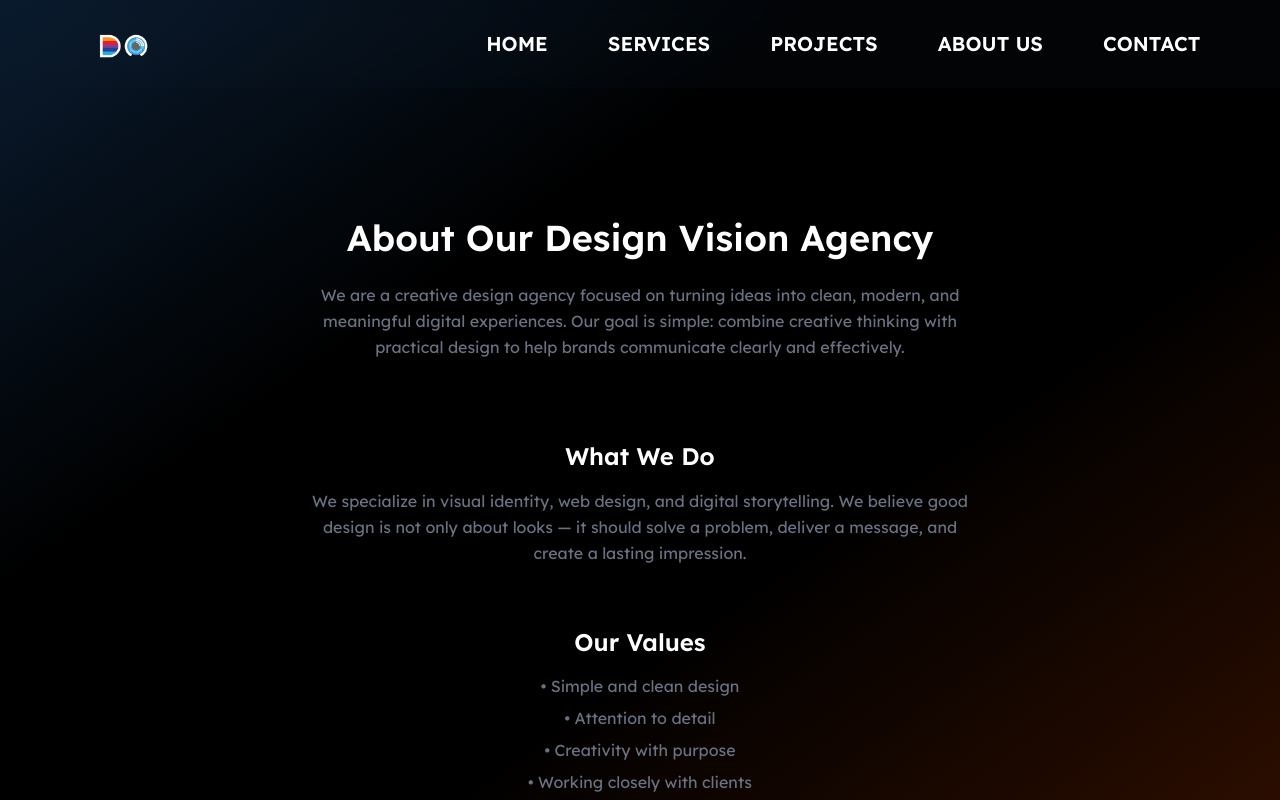
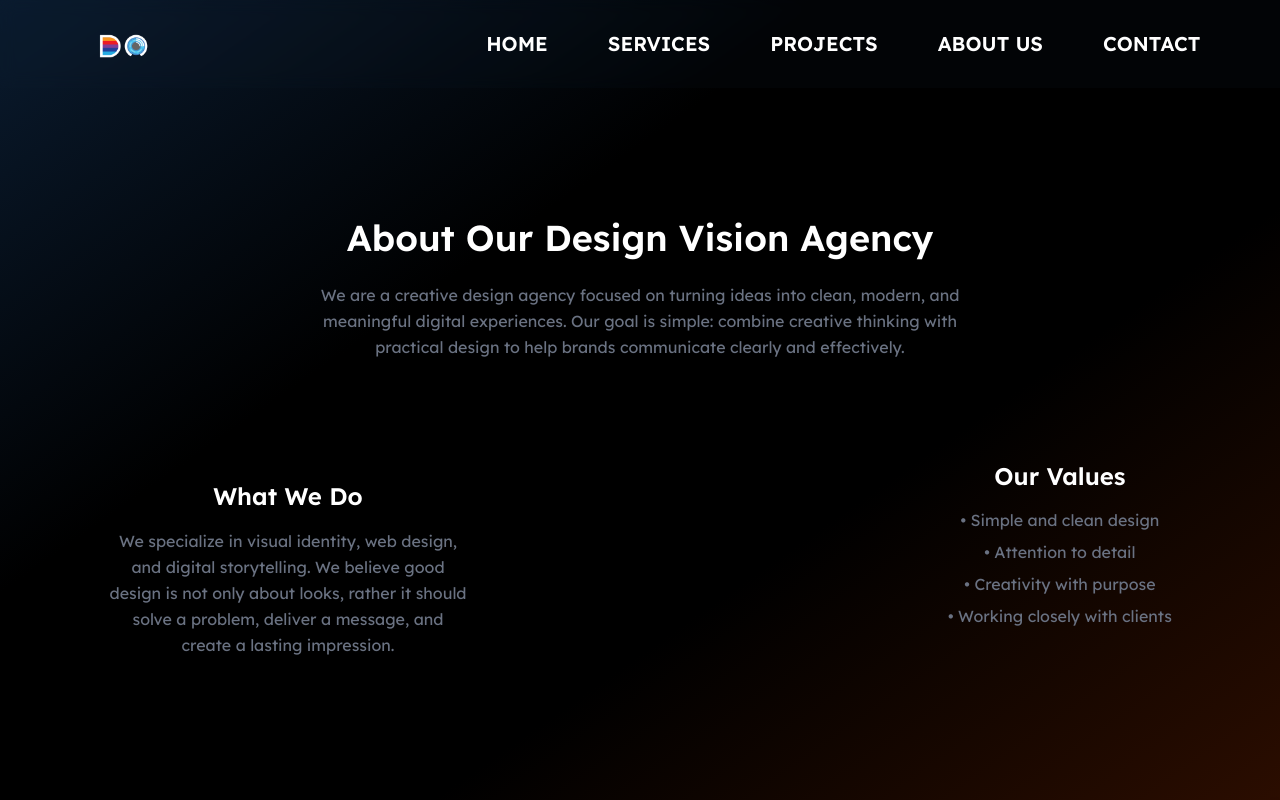
Before and after one commit to barezzali2/Design-Vision, a React (Vite) app: page /about in a window 1280 px wide. Shown: the top 800 px of the page. Built offline with nearby package versions, Linux system fonts and the light colour scheme.

Commit message:
Some changes in the pages as well

```diff
--- a/src/pages/About.jsx
+++ b/src/pages/About.jsx
@@ -19,14 +19,20 @@ function About() {
           communicate clearly and effectively.
         </p>
 
+
+        <div className="md:flex md:justify-between md:text-center ">
+
+        <div>
         <h2 className="text-2xl font-semibold mb-4 mt-20">What We Do</h2>
-        <p className="text-gray-500 max-w-2xl leading-relaxed mb-8 mx-auto">
+        <p className="text-gray-500 md:max-w-90 leading-relaxed mb-8 mx-auto">
           We specialize in visual identity, web design, and digital
-          storytelling. We believe good design is not only about looks — it
+          storytelling. We believe good design is not only about looks, rather it
           should solve a problem, deliver a message, and create a lasting
           impression.
         </p>
+        </div>
 
+        <div>
         <h2 className="text-2xl font-semibold mb-4 mt-15">Our Values</h2>
         <ul className="text-gray-500 space-y-2">
           <li>• Simple and clean design</li>
@@ -34,6 +40,10 @@ function About() {
           <li>• Creativity with purpose</li>
           <li>• Working closely with clients</li>
         </ul>
+        </div>
+
+        </div>
+
       </div>
 
       <Footer />
--- a/src/pages/Contact.jsx
+++ b/src/pages/Contact.jsx
@@ -19,9 +19,9 @@ function Contact() {
         </p>
 
         <div className="max-w-2xl mx-auto text-gray-500 space-y-4">
-          <p><span className="font-semibold">Email:</span> info@designvision.agency</p>
-          <p><span className="font-semibold">Phone:</span> +964 770 000 0000</p>
-          <p><span className="font-semibold">Location:</span> Sulaymaniyah, Kurdistan Region, Iraq</p>
+          <p><span className="font-semibold">Email: </span><a href="#">info@designvision.agency</a></p>
+          <p><span className="font-semibold">Phone: </span> <a href="#">+964 772 542 0063</a></p>
+          <p><span className="font-semibold">Location: </span>Sulaymaniyah, Kurdistan Region, Iraq</p>
         </div>
 
         <h2 className="text-2xl font-semibold mt-12 mb-4">Send Us a Message</h2>
```
